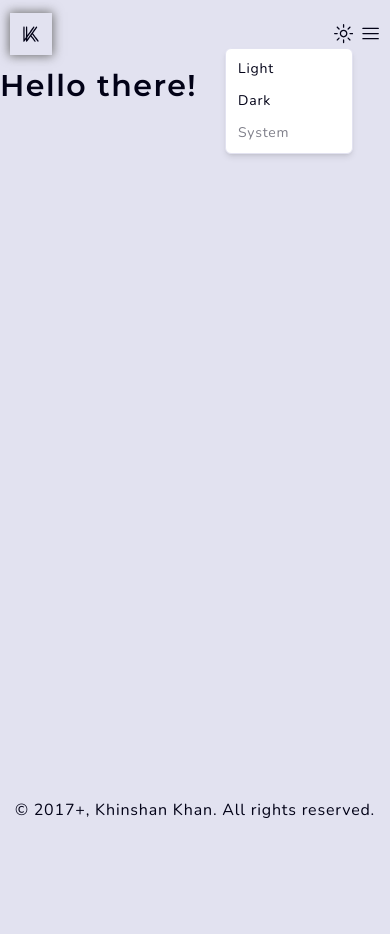
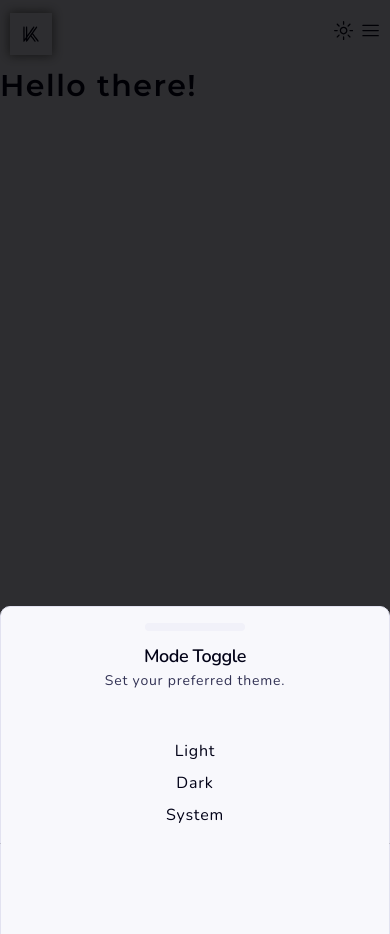
Before and after one commit to khinshankhan/www, a Next.js app: page / in a window 390 px wide. Both pictures are taken after a click on the button "Toggle theme". After the commit the page ends 844 px from the top, so only its background shows below. Built offline with nearby package versions, Linux system fonts and the light colour scheme.

Commit message:
use drawer for theme picker on mobile

```diff
--- a/components/toggles.tsx
+++ b/components/toggles.tsx
@@ -5,6 +5,16 @@ import { useTheme } from "next-themes"
 import { cn } from "@/lib/utils"
 import { MoonIcon, SunIcon } from "@radix-ui/react-icons"
 import { Logo, type ILogoProps } from "@/components/icons"
+import {
+  Drawer,
+  DrawerClose,
+  DrawerContent,
+  DrawerDescription,
+  DrawerFooter,
+  DrawerHeader,
+  DrawerTitle,
+  DrawerTrigger,
+} from "@/components/primitives/drawer"
 import {
   DropdownMenu,
   DropdownMenuContent,
@@ -35,6 +45,8 @@ export function ModeToggle() {
   const { setTheme, theme } = useTheme()
 
   return (
+    <>
+      <div className="hidden md:block">
         <DropdownMenu modal={false}>
           <DropdownMenuTrigger asChild>
             <button>
@@ -43,17 +55,70 @@ export function ModeToggle() {
               <span className="sr-only">Toggle theme</span>
             </button>
           </DropdownMenuTrigger>
-      <DropdownMenuContent align="end">
-        <DropdownMenuItem disabled={theme === "light"} onClick={() => setTheme("light")}>
+          <DropdownMenuContent align="center">
+            <DropdownMenuItem
+              disabled={theme === "light"}
+              onClick={() => setTheme("light")}
+              className="flex justify-center"
+            >
               Light
             </DropdownMenuItem>
-        <DropdownMenuItem disabled={theme === "dark"} onClick={() => setTheme("dark")}>
+            <DropdownMenuItem
+              disabled={theme === "dark"}
+              onClick={() => setTheme("dark")}
+              className="flex justify-center"
+            >
               Dark
             </DropdownMenuItem>
-        <DropdownMenuItem disabled={theme === "system"} onClick={() => setTheme("system")}>
+            <DropdownMenuItem
+              disabled={theme === "system"}
+              onClick={() => setTheme("system")}
+              className="flex justify-center"
+            >
               System
             </DropdownMenuItem>
           </DropdownMenuContent>
         </DropdownMenu>
+      </div>
+
+      <div className="block md:hidden">
+        <Drawer>
+          <DrawerTrigger asChild>
+            <button>
+              <SunIcon className="block size-[1.2rem] dark:hidden" />
+              <MoonIcon className="hidden size-[1.2rem] dark:block" />
+              <span className="sr-only">Toggle theme</span>
+            </button>
+          </DrawerTrigger>
+          <DrawerContent>
+            <div className="mx-auto w-full max-w-sm">
+              <DrawerHeader className="text-center sm:text-center">
+                <DrawerTitle>Mode Toggle</DrawerTitle>
+                <DrawerDescription>Set your preferred theme.</DrawerDescription>
+              </DrawerHeader>
+              <div className="p-4 pb-0">
+                <DrawerFooter>
+                  <DrawerClose asChild>
+                    <button disabled={theme === "light"} onClick={() => setTheme("light")}>
+                      Light
+                    </button>
+                  </DrawerClose>
+                  <DrawerClose asChild>
+                    <button disabled={theme === "dark"} onClick={() => setTheme("dark")}>
+                      Dark
+                    </button>
+                  </DrawerClose>
+                  <DrawerClose asChild>
+                    <button disabled={theme === "system"} onClick={() => setTheme("system")}>
+                      System
+                    </button>
+                  </DrawerClose>
+                </DrawerFooter>
+              </div>
+            </div>
+          </DrawerContent>
+        </Drawer>
+      </div>
+    </>
   )
 }
```
Lines whose indentation alone changed are shown as unchanged.
